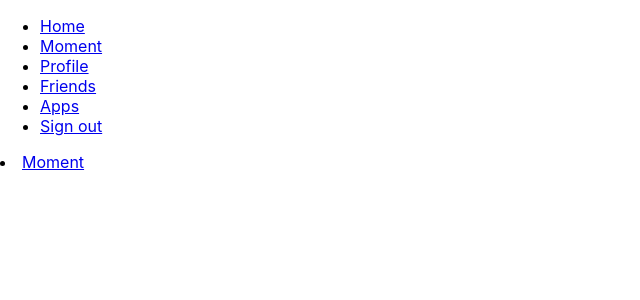
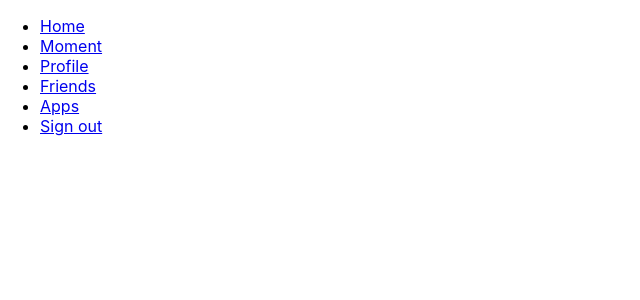
Before and after one commit to ZhihengChang/myWit, a React (Create React App) app in the folder client/: page / in a window 1280 px wide. Shown: the top 300 px of the page, without its empty margins (0-640 px from the left). Built offline with nearby package versions, Linux system fonts and the light colour scheme.

Commit message:
server: test client server connection

```diff
--- a/client/src/App.js
+++ b/client/src/App.js
@@ -7,7 +7,6 @@ function App() {
   return (
     <div>
       <HomePage />
-      <SidebarOption label='Moment' api='#'/>
     </div>
   );
 }
--- a/client/src/components/side-bar-option/side-bar-option.component.jsx
+++ b/client/src/components/side-bar-option/side-bar-option.component.jsx
@@ -1,13 +1,12 @@
 import React from 'react'
 
 const SidebarOption = (props) => (
-
-    // a(class=`${label.split(' ').join('')}`, href=`${api}`)
-    //     span.nav--icon
-    //         i(class= `fa fa-${icon}` aria-hidden='true')
-    //     span.nav--name= label
     <li>
-        <a className={props.label.split(' ').join('')} href={props.api}>
+        <a
+        onClick={async (event)=>{
+            event.preventDefault();
+        }}
+        className={props.label.split(' ').join('')} href={props.api}>
             <span className='nav--name'>{props.label}</span>
         </a>
     </li>
--- a/package.json
+++ b/package.json
@@ -6,7 +6,7 @@
     "npm": "6.14.8"
   },
   "scripts": {
-    "client": "cd client && npm start",
+    "client": "cd client && npm build && npm start",
     "server": "nodemon server.js",
     "build": "cd client && npm run build",
     "dev": "concurrently --kill-others-on-fail \"npm run server\" \"npm run client\"",
```
Also changed, not shown: 2 other files (tests, documents, lock files or other folders).
